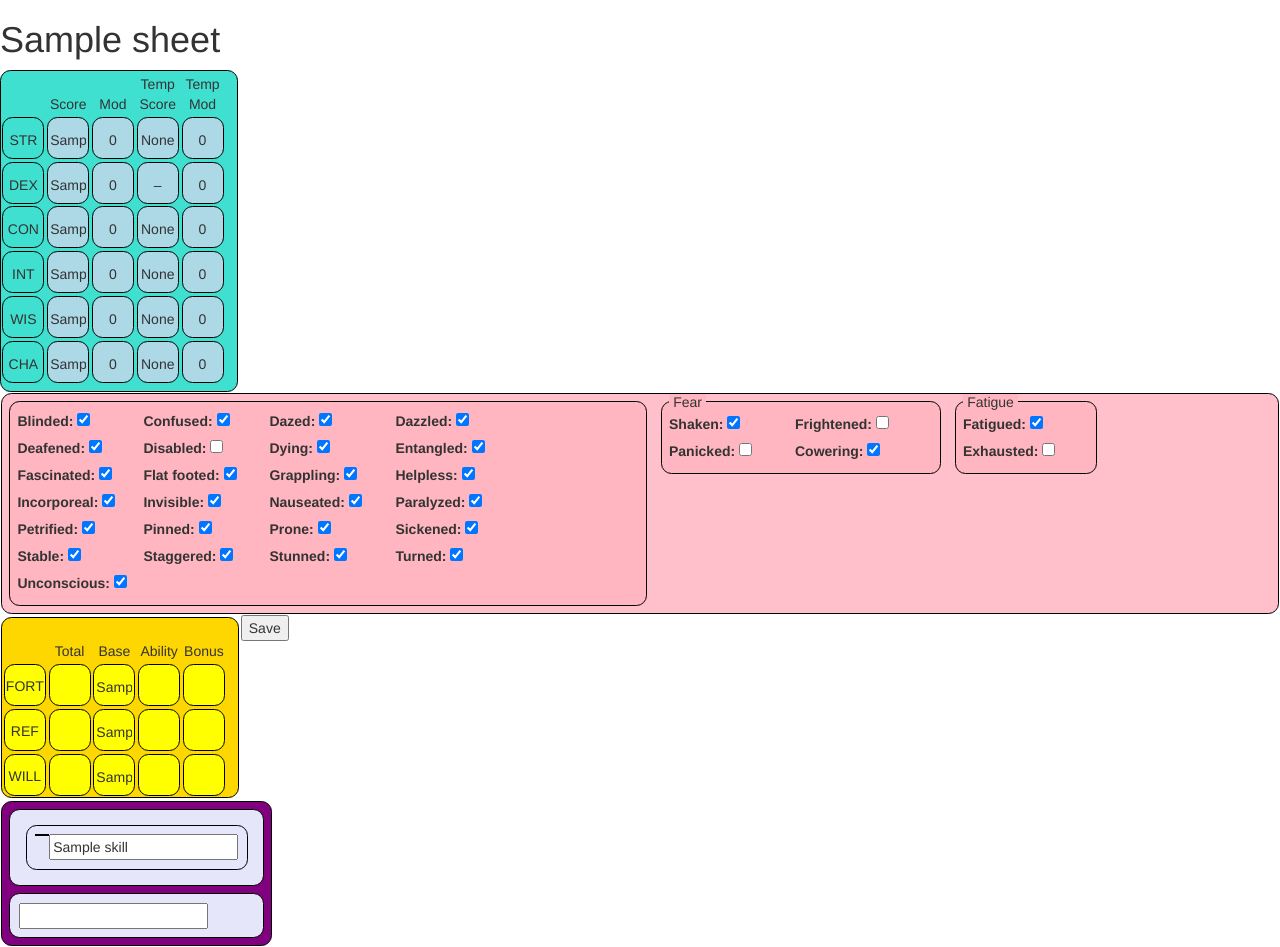
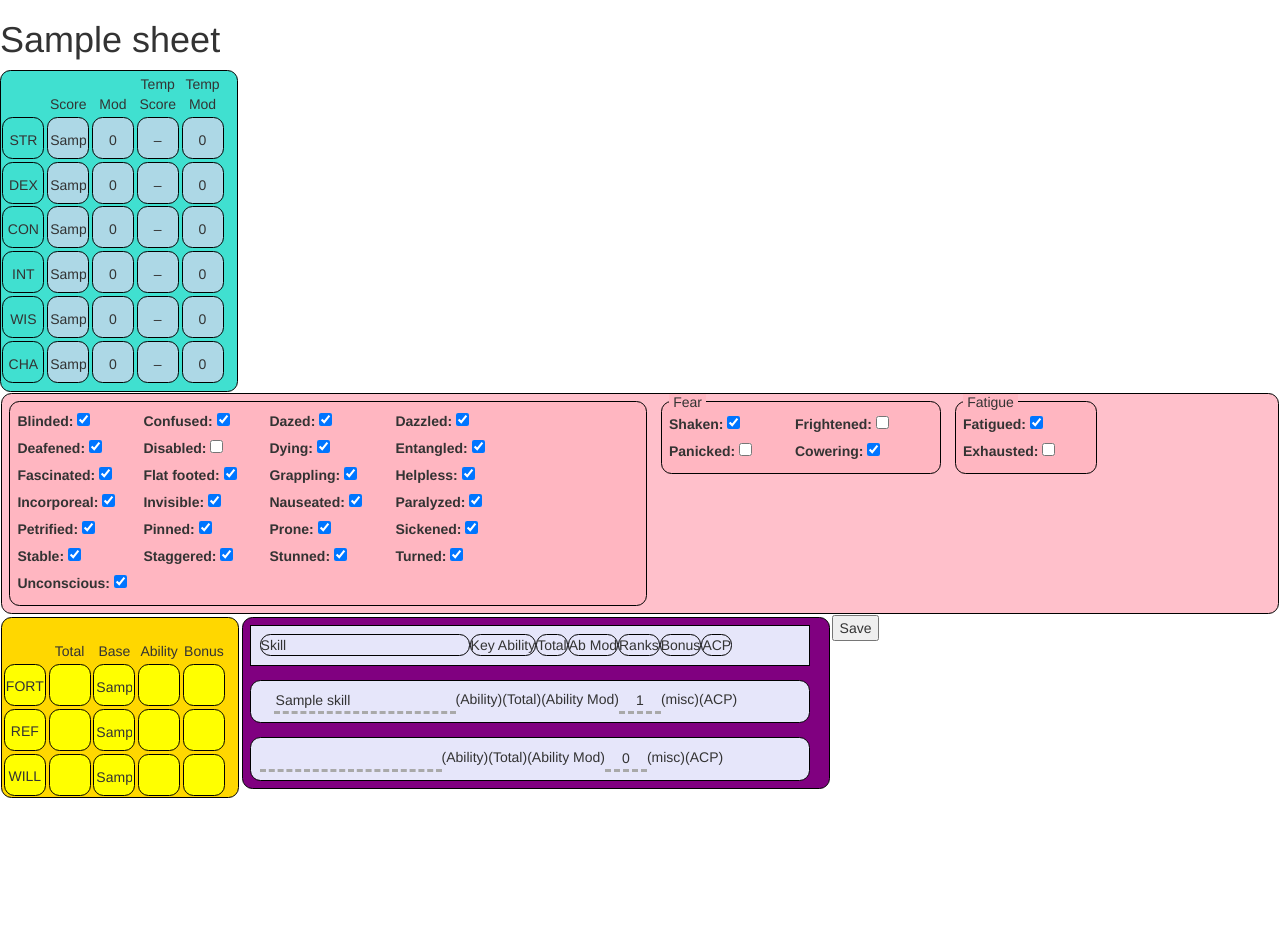
Before and after one commit to JefftheGreen/charsheets, a Django app: page /sheet/1/ in a window 1280 px wide. After the commit the page ends 798 px from the top, so only its background shows below. Run offline with Django 3.2, Linux system fonts and the light colour scheme; tables that the repository leaves empty hold one stand-in row (values such as "Sample post"); some libraries are stand-ins or nearby versions.

Commit message:
Working on skill display

```diff
--- a/main/models/misc.py
+++ b/main/models/misc.py
@@ -104,7 +104,7 @@ class Skill(models.Model):
     # The ranks the character has in the skill
     ranks = models.FloatField(default=0)
     # Any miscellaneous modifier not attached to the
-    misc_mod_disp = models.CharField(max_length=200, default='')
+    misc_mod = models.FloatField(default=0)
     # The multiplier for armor check penalty. Usually 0 or 1, sometimes higher.
     acp = models.IntegerField(default=0)
     # Is the user allowed to rename the skill.
--- a/main/models/sheet.py
+++ b/main/models/sheet.py
@@ -352,6 +352,8 @@ class Sheet(models.Model):
     # indicating a float ('[0-9]+(\.[0-9]+)*'), and None.
     def base_ability(self, ability):
         disp_ability = self.disp_abilities[ability]
+        if disp_ability == '':
+            return ''
         # If we can, just turn it into a numeric
         try:
             return int(disp_ability)
@@ -379,9 +381,13 @@ class Sheet(models.Model):
         print('getting final {0}'.format(ability))
         # Start with the base ability
         fin_ability = self.base_ability(ability)
+        # If the base is empty, so is the final
+        print(ability, fin_ability)
+        if fin_ability == '':
+            return ''
         # If we couldn't parse disp_ability, it's a non-ability
         if fin_ability is None:
-            return None
+            return "–"
         # Add all penalties and bonuses from effects
         for bonus_type, modifiers in self.total_ability_bonuses[ability].items():
             penalty, bonus = min(modifiers), max(modifiers)
--- a/main/static/css/sheet.css
+++ b/main/static/css/sheet.css
@@ -287,34 +287,65 @@
     -webkit-border-radius: .75em;
     -moz-border-radius: 1em;
     float: left;
+    width: 42em;
     border: black solid thin;
     margin: .1em;
-    clear: left;
 }
 
 .skill {
     background-color: lavender;
     -webkit-border-radius: .75em;
     -moz-border-radius: 1em;
-    border: black solid thin;
+    border: black thin solid;
+    float: left;
+    width: 40em;
     margin: .5em;
-    padding: .6em
+    padding: .6em;
 }
 
-.sub-skill {
+.skill div {
+    float: left;
+}
+
+.sub-skill-spacer {
+    float: left;
+    width: 1em;
+    height: 1em;
+}
+
+.skills-label {
+    float: left;
+    width: 40em;
     background-color: lavender;
-    -webkit-border-radius: .75em;
-    -moz-border-radius: 1em;
     border: black solid thin;
     margin: .5em;
     padding: .6em;
 }
 
-.sub-skill-spacer {
+.skills-label div {
     float: left;
-    width: 1em;
-    height: .1em;
-    float: left;
-    border: black solid thin;
-    margin: 0em;
+    background-color: lavender;
+    -webkit-border-radius: .75em;
+    -moz-border-radius: 1em;
+    border: black thin solid;
 }
+
+.skill-name-label {
+    width: 15em;
+}
+
+.skill div input[type="text"] {
+    border: 0px;
+    border-bottom: medium dashed darkgrey;
+    background: none;
+    width: 13em;}
+
+.skill div input[type="number"] {
+    border: 0px;
+    border-bottom: medium dashed darkgrey;
+    background: none;
+    width: 3em;
+    text-align: center;}
+
+::-webkit-inner-spin-button { -webkit-appearance: none;}
+::-webkit-outer-spin-button { -webkit-appearance: none;}
--- a/main/templates/user/sheet.html
+++ b/main/templates/user/sheet.html
@@ -62,11 +62,7 @@
                 </div>
                 <div class="ability-total" id="dex-total">
                     <span>
-                        {% if sheet.fin_dex %}
                         {{ sheet.fin_dex }}
-                        {% else %}
-                        –
-                        {% endif %}
                     </span>
                 </div>
                 <div class="ability-total-mod" id="dex-total-mod">
@@ -246,20 +242,49 @@
             </div>
         </div>
         <div id="skills">
+            <div class="skills-label" id="skills-label-header">
+                <div class="skill-name-label">Skill</div>
+                <div class="skill-ability-label">Key Ability</div>
+                <div class="skill-total-label">Total</div>
+                <div class="skill-ability-mod-label">Ab Mod</div>
+                <div class="skill-ranks-label">Ranks</div>
+                <div class="skill-misc-label">Bonus</div>
+                <div class="skill-acp-label">ACP</div>
+            </div>
             {{ skills.management_form }}
             {% for skill in skills %}
+            {% if skill.instance.super_skill %}
+            <div class="skill sub-skill" id="{{ skill.instance.name }}">
+                <div class = "sub-skill-spacer"></div>
+            {% else %}
             <div class="skill" id="{{ skill.instance.name }}">
-                {% if skill.instance.super_skill %}
-                <div class="sub-skill" id="{{ sub_skill }}">
-                    <div class = "sub-skill-spacer"></div>
-                    {{ skill.name}}
-                    {{ skill.ranks_disp }}
+            {% endif %}
+                <div class="skill-name" id="{{ skill.instance.name }}-name">
+                    {{ skill.name }}
                 </div>
-                {% else %}
-                {{ skill.name}}
-                {{ skill.ranks_disp }}
-                {% endif %}
+                <div class="skill-ability" id="{{ skill.instance.name }}-ability">
+                    (Ability)
+                </div>
+                <div class="skill-total" id="{{ skill.instance.name }}-total">
+                    (Total)
+                </div>
+                <div class="skill-ability-mod" id="{{ skill.instance.name }}-ability-mod">
+                    (Ability Mod)
+                </div>
+                <div class="skill-ranks" id="{{ skill.instance.name }}-ranks">
+                    {{ skill.ranks }}
+                </div>
+                <div class="skill-misc" id="{{ skill.instance.name }}-misc">
+                    (misc)
+                </div>
+                <div class="skill-acp" id="{{ skill.instance.name }}-acp">
+                    (ACP)
+                </div>
+            {% if skill.instance.super_skill %}
             </div>
+            {% else %}
+            </div>
+            {% endif %}
             {% endfor %}
         </div>
         <input type="submit" value="Save" />
--- a/main/views/sheet_form.py
+++ b/main/views/sheet_form.py
@@ -90,7 +90,17 @@ class SkillForm(forms.ModelForm):
     class Meta:
         model = Skill
         fields = ['name', 'ranks']
-        widgets = {}
+        widgets = {'ranks': forms.NumberInput(attrs={'step': 0.5, 'min': 0})}
+
+    def __init__(self, *args, **kwargs):
+        if 'instance' in kwargs:
+            skill = kwargs['instance']
+            initial = kwargs.get('initial', {})
+            if skill.ranks.is_integer():
+                initial['ranks'] = int(skill.ranks)
+                print(skill)
+            kwargs['initial'] = initial
+        super().__init__(*args, **kwargs)
 
 
 class SkillFormSet(formsets.BaseFormSet):
--- a/main/views/views.py
+++ b/main/views/views.py
@@ -142,15 +142,12 @@ class SheetView(View):
 
     def get(self, request, **kwargs):
         form = SheetForm(instance=self.sheet)
-        print('before factory')
-        skill_factory = modelformset_factory(Skill,
-                                             fields=['name', 'ranks_disp'],)
-        print('factorys', skill_factory)
+        skill_factory = modelformset_factory(Skill, form=SkillForm,
+                                             fields=['name', 'ranks'])
         skill_formset = skill_factory(queryset=self.sheet.skill_set.all())
         context = {'sheet': self.sheet,
                    'form': form,
                    'skills': skill_formset}
-        print('context', context['skills'])
         return render(request, 'sheet.html', context)
 
     def post(self, request, **kwargs):
@@ -160,13 +157,9 @@ class SheetView(View):
         sheetform.save()
         print(self.sheet.fatigue_degree)
         new_form = SheetForm(instance=self.sheet)
-        print('before factory')
         skill_factory = modelformset_factory(Skill, form=SkillForm,
-                                             fields=['name', 'ranks_disp'],)
-        print('factorys', skill_factory)
-        skill_formset = skill_factory(queryset=Skill.objects.filter(
-            sheet=self.sheet))
-        print('formset', skill_formset)
+                                             fields=['name', 'ranks'])
+        skill_formset = skill_factory(queryset=self.sheet.skill_set.all())
         context = {'sheet': self.sheet,
                    'form': new_form,
                    'skills': skill_formset}
```
